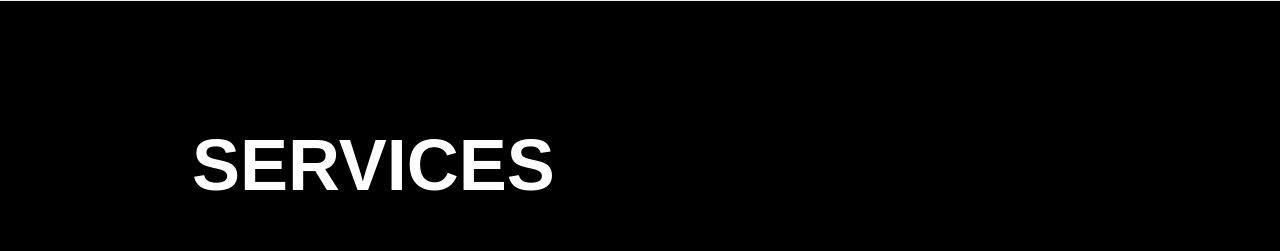
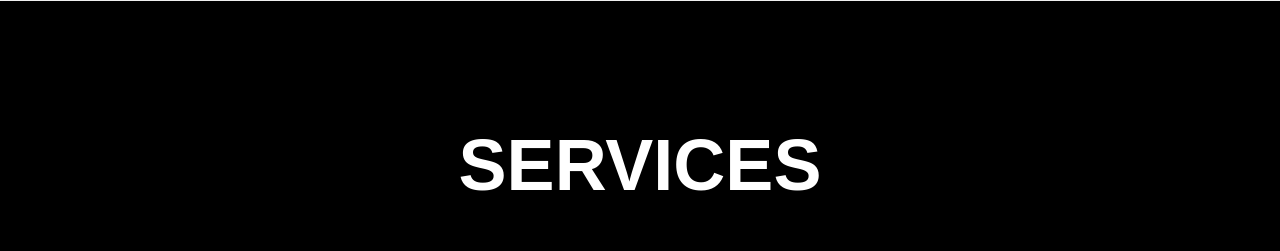
Before and after one commit to arcVaishali/vaishali, a React (Create React App) app: page / in a window 1280 px wide. Shown: the part 3160-3411 px from the top of the page. Built offline with nearby package versions, Linux system fonts and the light colour scheme.

Commit message:
services page added

```diff
--- a/src/components/Home/Services.js
+++ b/src/components/Home/Services.js
@@ -10,7 +10,7 @@ const Services = () => {
       <span
         data-aos="fade-in"
         data-aos-easing="ease-in-out"
-        className="col-span-12 text-4xl ml-16 lg:text-7xl font-black uppercase mb-4 lg:mb-16"
+        className="col-span-12 text-4xl text-center lg:text-7xl font-black uppercase mb-4 lg:mb-16"
       >
         Services
       </span>
```
